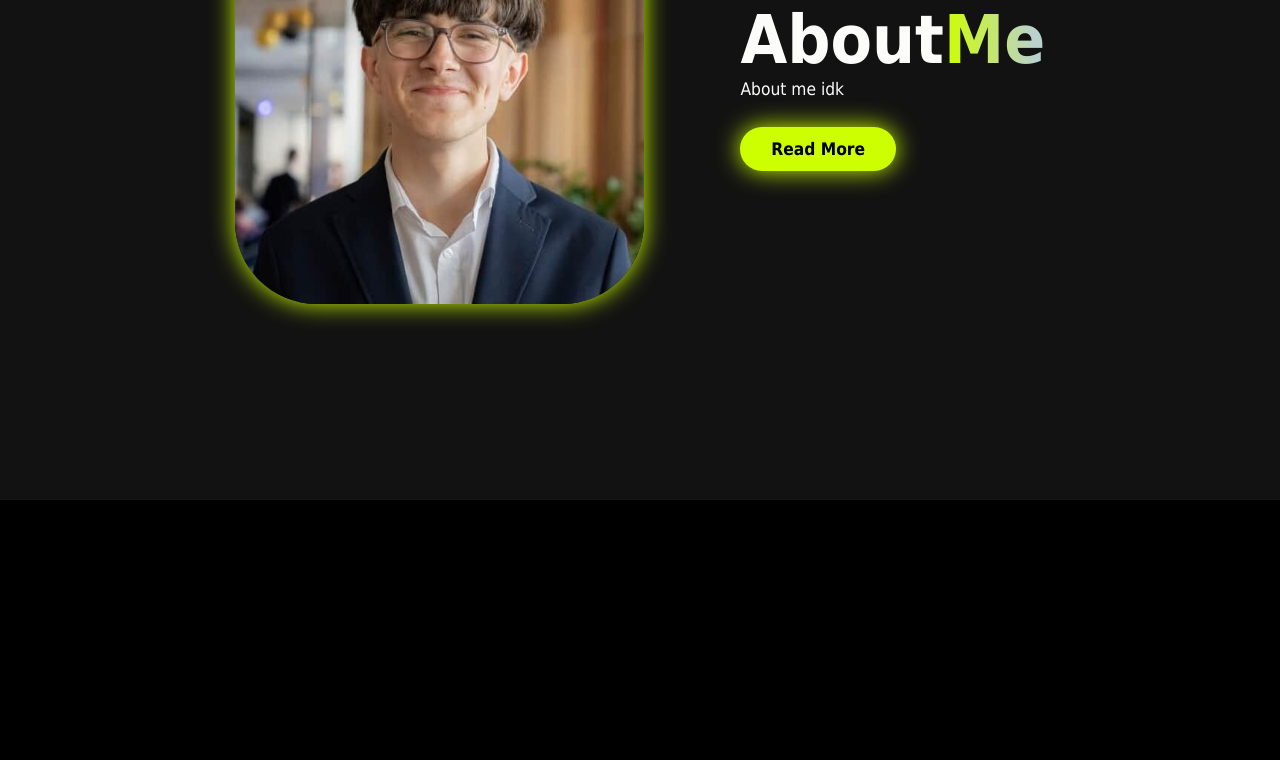
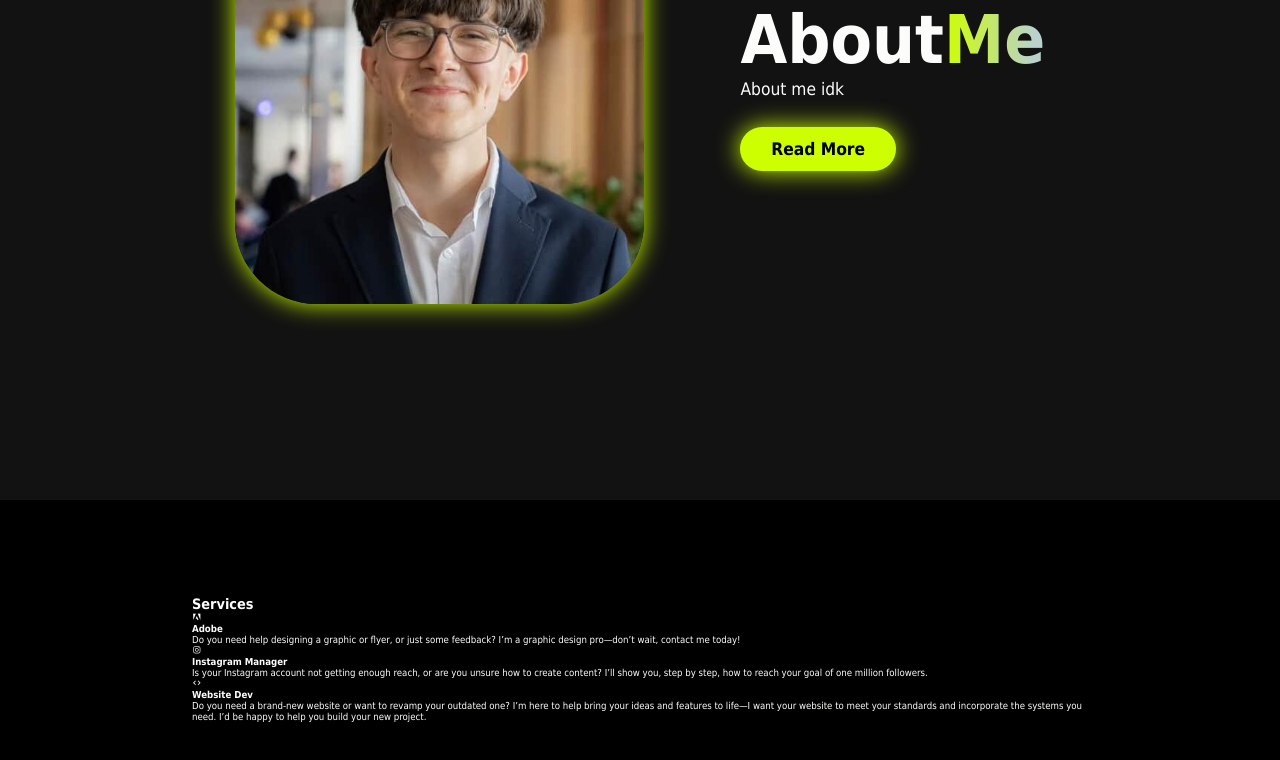
Before and after one commit to spagyy/lukas-portfolio, a website: page index.html in a window 1280 px wide. Shown: the part 1100-1860 px from the top of the page. Before the commit the page ends 1600 px from the top, so only its background shows below. Drawn offline with nearby package versions, Linux system fonts and the light colour scheme.

Commit message:
Nová sekce pro moje services, přidal jsem ikonky, název mojí služby a paragraf kde popisuju co chci dělat.

```diff
--- a/index.html
+++ b/index.html
@@ -64,5 +64,35 @@
             <a href="#" class="btn">Read More</a>
         </div>
     </section>
+
+    <section class="services" id="services">
+        <h2 class="heading">Services</h2>
+
+        <div class="services-container">
+            <div class="services-box">
+                <div class="services-info">
+                    <i class="bx bxl-adobe"></i>
+                    <h4>Adobe</h4>
+                    <p>Do you need help designing a graphic or flyer, or just some feedback? I’m a graphic design pro—don’t wait, contact me today!</p>
+                </div>
+            </div>
+
+            <div class="services-box">
+                <div class="services-info">
+                    <i class="bx bxl-instagram"></i>
+                    <h4>Instagram Manager</h4>
+                    <p>Is your Instagram account not getting enough reach, or are you unsure how to create content? I’ll show you, step by step, how to reach your goal of one million followers.</p>
+                </div>
+            </div>
+
+            <div class="services-box">
+                <div class="services-info">
+                    <i class="bx bx-code"></i>
+                    <h4>Website Dev</h4>
+                    <p>Do you need a brand-new website or want to revamp your outdated one? I’m here to help bring your ideas and features to life—I want your website to meet your standards and incorporate the systems you need. I’d be happy to help you build your new project.</p>
+                </div>
+            </div>
+        </div>
+    </section>
 </body>
 </html>
```
